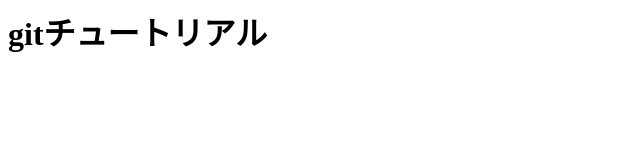
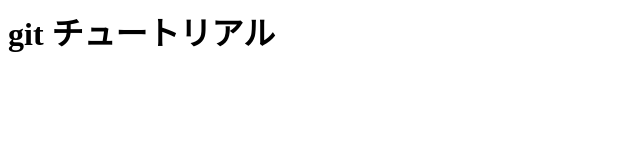
Before and after one commit to Tonkatsu89/git_tutorial, a plain HTML site: page index.html in a window 1280 px wide. Shown: the whole page, without its empty margins (0-640 px from the left). Drawn offline with Linux system fonts and the light colour scheme.

Commit message:
initial commit

```diff
--- a/index.html
+++ b/index.html
@@ -1,2 +1 @@
-
-<h1>gitチュートリアル</h1>
+<h1>git チュートリアル</h1>
```
